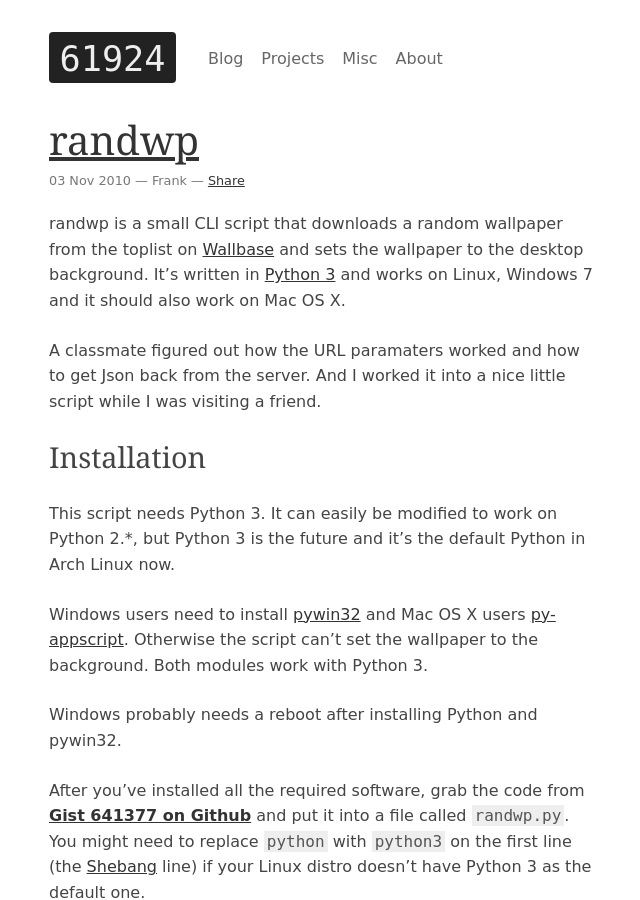
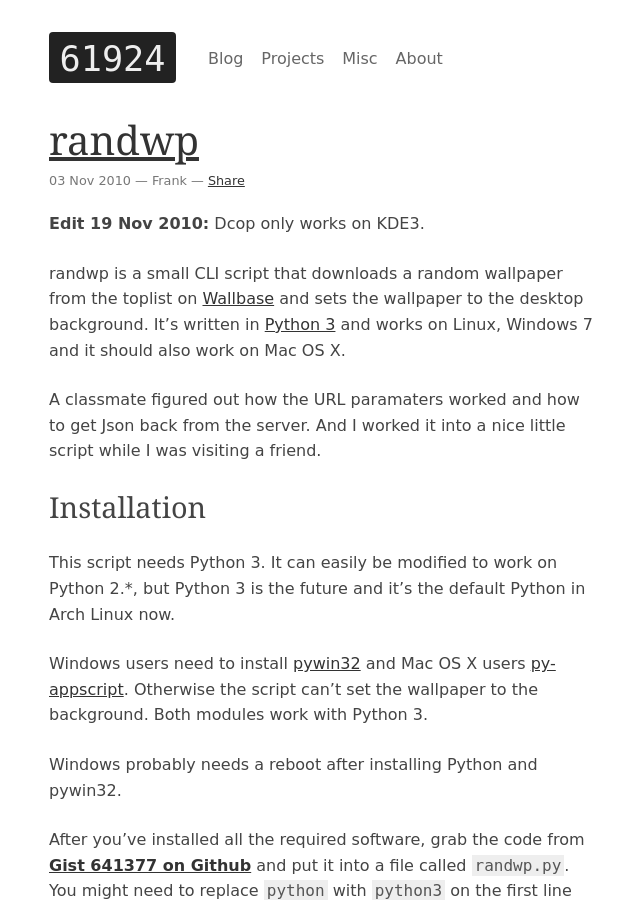
Before and after one commit to wskplho/fsx.github.com, a Jekyll site: the page built from _posts/2010-11-3-randwp.markdown, in a window 1280 px wide and 900 px high. Shown: the whole window, without its empty margins (216-856 px from the left). Built offline with Jekyll 4.4.1, drawn with Linux system fonts in a browser that asks for light colours; Markdown is read by kramdown in place of the engine named in the settings; part of the change alters nothing that is shown.

Commit message:
Dcop only works on KDE3.

```diff
--- a/_posts/2010-11-3-randwp.markdown
+++ b/_posts/2010-11-3-randwp.markdown
@@ -5,6 +5,8 @@ author: Frank
 date: 2010-11-3 23:23:08 +0200
 categories: [Python, Python3, Wallbase, Wallpapers, Random]
 ---
+
+**Edit 19 Nov 2010:** Dcop only works on KDE3.
 
 randwp is a small CLI script that downloads a random wallpaper from the toplist
 on [Wallbase][1] and sets the wallpaper to the desktop background. It's written
@@ -70,7 +72,7 @@ For [GNOME][9] you can use one of these two:
     $ ./randwp.py -s 'gconftool-2 --type string --set /desktop/gnome/background/picture_filename %path%'
     $ ./randwp.py -s 'gconftool-2 -t string -s /desktop/gnome/background/picture_filename %path%'
 
-For [KDE][10] you can use:
+For **[KDE][10]3** you can use:
 
     ./randwp.py -s 'dcop kdesktop KBackgroundIface setWallpaper %path% 4'
 
```
